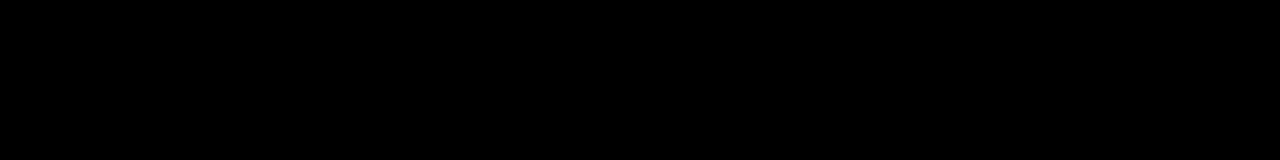
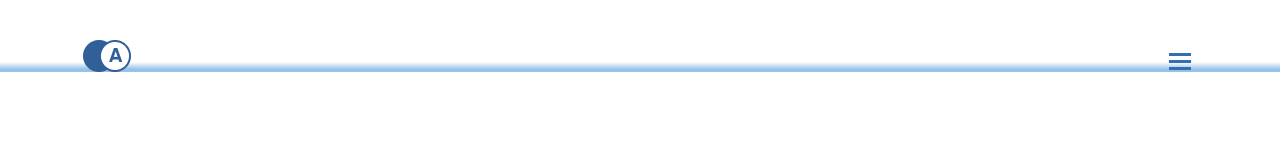
Before and after one commit to DRV111/automation-project, a website built with webpack: page src/pages/home/home.html in a window 1280 px wide. Built offline with nearby package versions, Linux system fonts and the light colour scheme.

Commit message:
feat: add header

```diff
--- /dev/null
+++ b/sass/abstract/_variables.scss
@@ -0,0 +1,5 @@
+$color-blue-1: #1f3f68;
+$color-blue-2: #316099;
+$color-blue3-3: #356ead;
+$color-blue3-4: #5a98d0;
+$color-white: #fff;
--- a/sass/base/_base.scss
+++ b/sass/base/_base.scss
@@ -0,0 +1,10 @@
+html {
+  font-size: 62.5%; /* 1rem = 10px*/
+  scroll-behavior: smooth;
+}
+
+body {
+  margin: 0 auto;
+  box-sizing: border-box;
+  max-width: 136.6rem;
+}
--- /dev/null
+++ b/sass/layouts/_header.scss
@@ -0,0 +1,33 @@
+.header {
+  &__wrapper {
+    display: flex;
+    justify-content: space-between;
+    margin: 4rem 8.3rem 1.97rem;
+    align-items: center;
+  }
+  &__logo {
+    width: 100%;
+    max-width: 4.8rem;
+    height: 3.2rem;
+  }
+  &__burger {
+    position: relative;
+    display: block;
+    width: 3.4rem;
+    height: 1.6rem;
+    cursor: pointer;
+    border: none;
+    background: none;
+    outline: none;
+    &-item,
+    &::after,
+    &::before {
+      content: '';
+      display: block;
+      width: 100%;
+      height: 3px;
+      background-color: $color-blue3-3;
+      margin: 0.4rem 0;
+    }
+  }
+}
--- /dev/null
+++ b/sass/layouts/_home-start.scss
@@ -0,0 +1,9 @@
+@import '../abstract/variables';
+
+.start-section {
+  background: linear-gradient(
+    0deg,
+    rgb(152, 195, 232) 8.84%,
+    rgba(152, 195, 232, 0) 31.12%
+  );
+}
--- a/sass/pages/home.scss
+++ b/sass/pages/home.scss
@@ -1,3 +1,7 @@
-body {
-  background-color: black;
-}
+@import '../abstract/mixins';
+@import '../abstract/variables';
+@import '../base/fonts';
+@import '../components/components';
+@import '../base/base';
+@import '../layouts/header';
+@import '../layouts/home-start';
--- a/src/pages/home/home.html
+++ b/src/pages/home/home.html
@@ -6,5 +6,18 @@
     <meta name="viewport" content="width=device-width, initial-scale=1.0" />
     <title>Home</title>
   </head>
-  <body></body>
+  <body>
+    <main>
+      <section class="start-section">
+        <header class="header">
+          <div class="header__wrapper">
+            <img class="header__logo" src="../../assets/logo.png" alt="logo" />
+            <button class="header__burger">
+              <div class="header__burger-item"></div>
+            </button>
+          </div>
+        </header>
+      </section>
+    </main>
+  </body>
 </html>
```
Also changed, not shown: sass/abstract/_mixins.scss (added), sass/base/_fonts.scss (added), sass/components/_components.scss (added), src/css/home.css, 1 other file.
